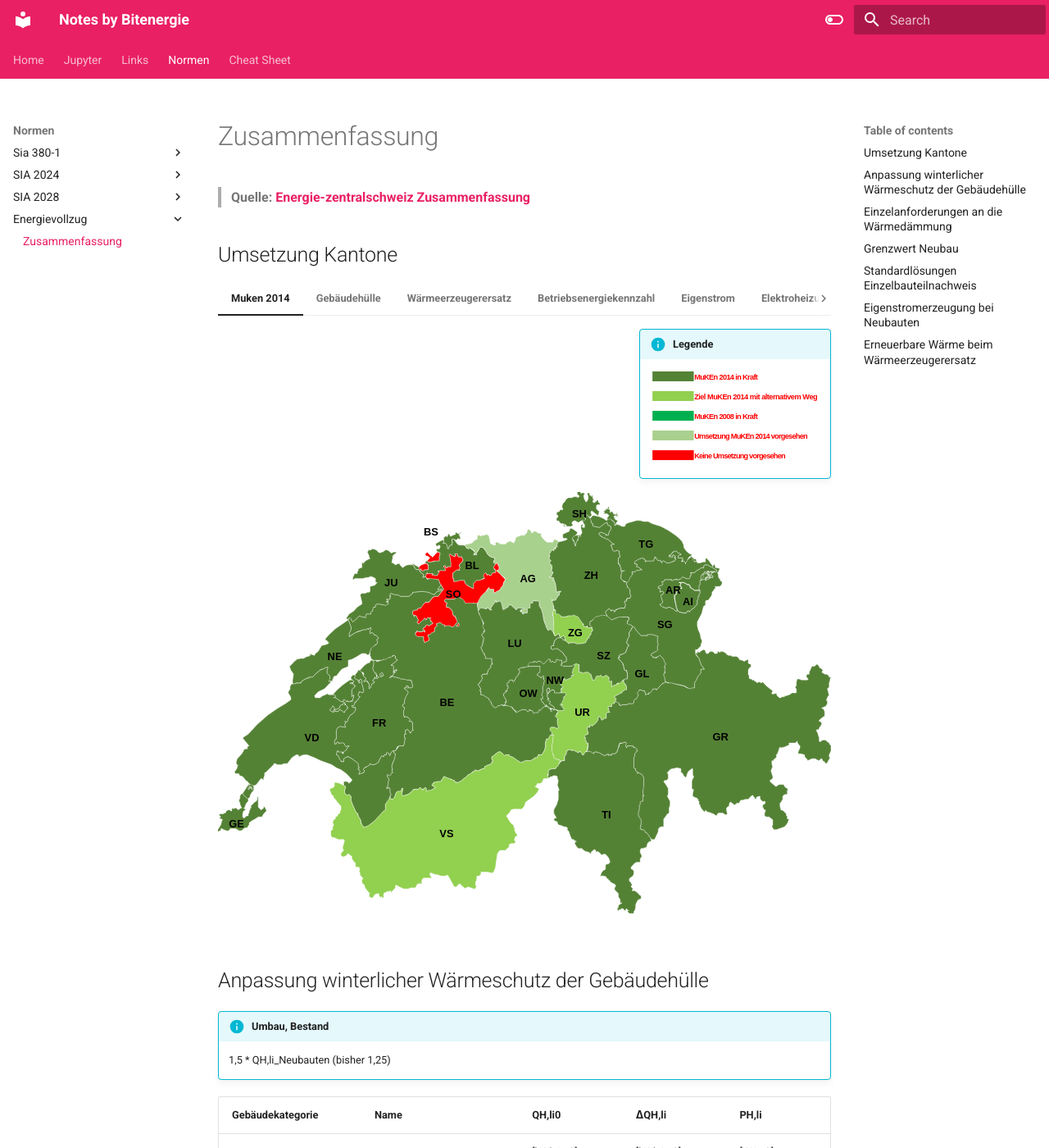
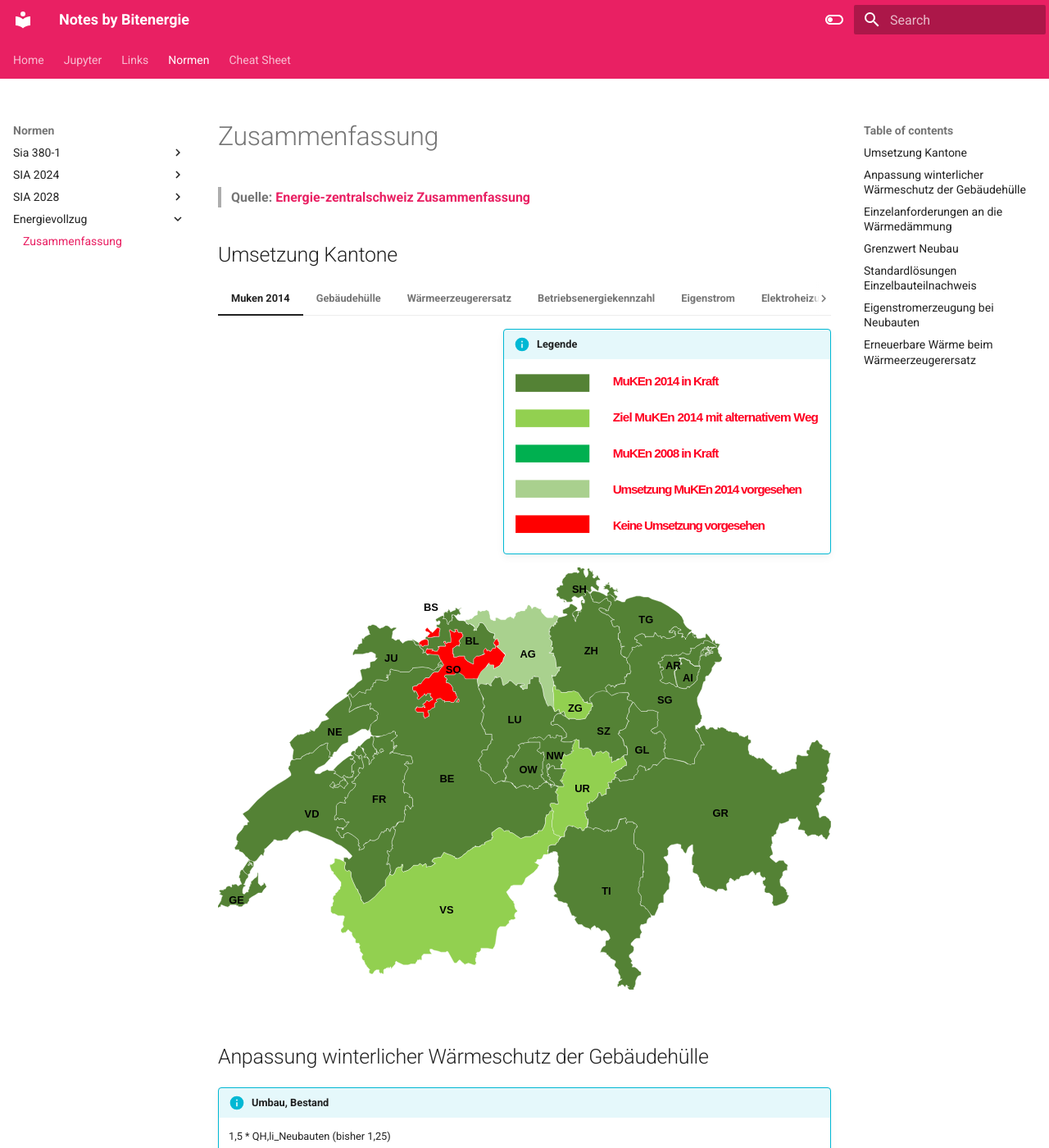
Before and after one commit to bitenergie/notes, an MkDocs documentation site: the page built from docs/Energievollzug/Tabellen.md, in a window 1280 px wide and 1400 px high. Shown: the whole window at 82% size. Built offline with MkDocs 1.6.1 and Material for MkDocs 9.7.7, drawn with Linux system fonts in a browser that asks for light colours.

Commit message:
svg update

```diff
--- a/docs/Energievollzug/Tabellen.md
+++ b/docs/Energievollzug/Tabellen.md
@@ -4,6 +4,14 @@
 > **Quelle: [Energie-zentralschweiz Zusammenfassung](https://www.energie-zentralschweiz.ch/media/459/download?attachment)**
 
 ## Umsetzung Kantone
+
+<style>
+
+    .admonition.info.inline.end {
+        width: 400px;
+    }
+
+</style>
 
 === "Muken 2014"
     !!! info inline end "Legende"
```
Also changed, not shown: docs/Energievollzug/assets/Legende.svg, docs/Sia 380-1/assets/Fenster_Einzelbauteilnachweis.svg, docs/Sia 380-1/assets/Fenster_schnitt.svg, docs/Sia 380-1/assets/Horizont_Dachaufsicht.svg, docs/Sia 380-1/assets/Seitenblende.svg, docs/Sia 380-1/assets/Seitenblende_Beidseitig.svg, docs/Sia 380-1/assets/Seitenblende_Einseitig.svg, docs/Sia 380-1/assets/Seitenblende_Grundriss.svg, docs/Sia 380-1/assets/Seitenblende_Loggia.svg, docs/Sia 380-1/assets/Seitenblende_Loggia_Aussen.svg, docs/Sia 380-1/assets/Überhang.svg, 7 other files.
